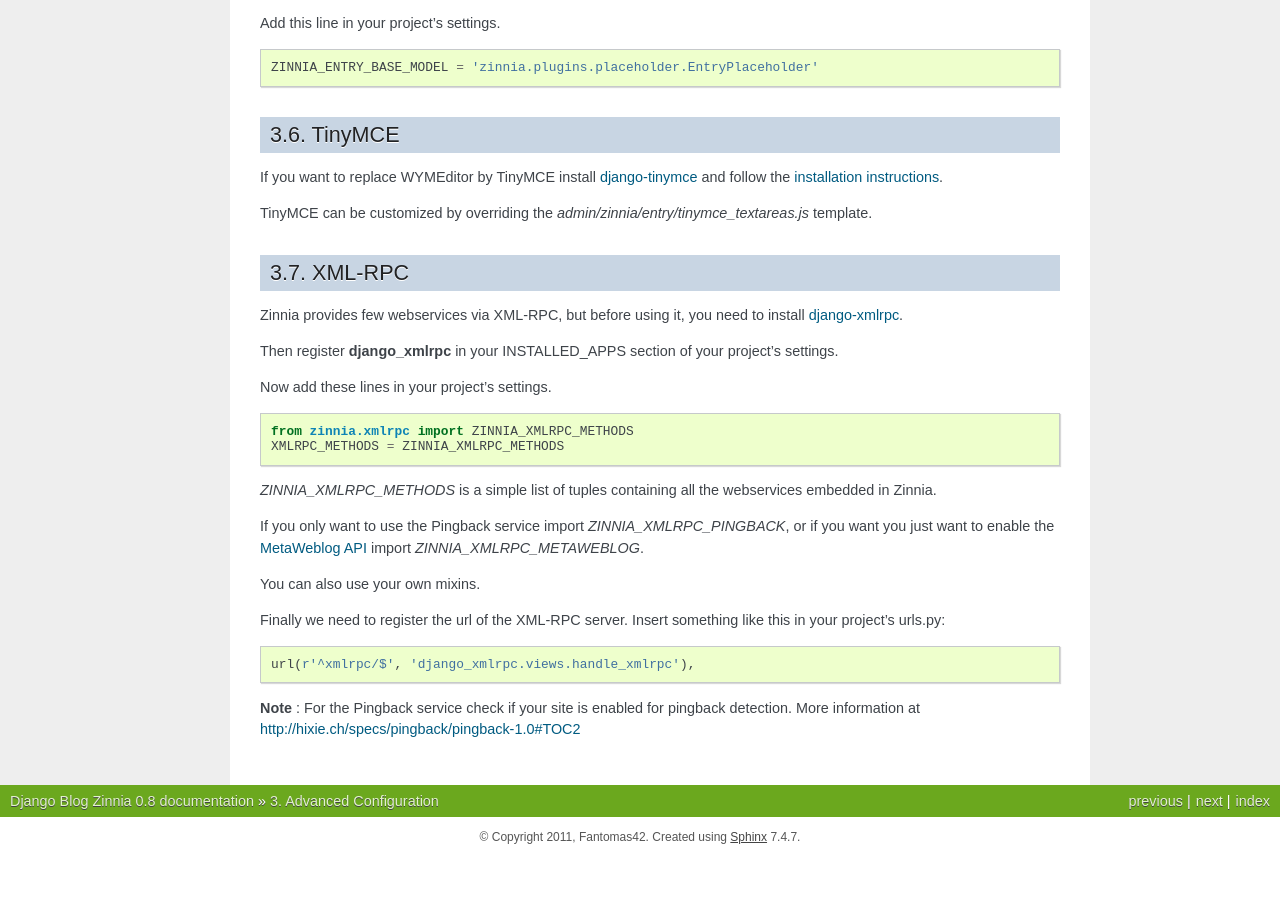
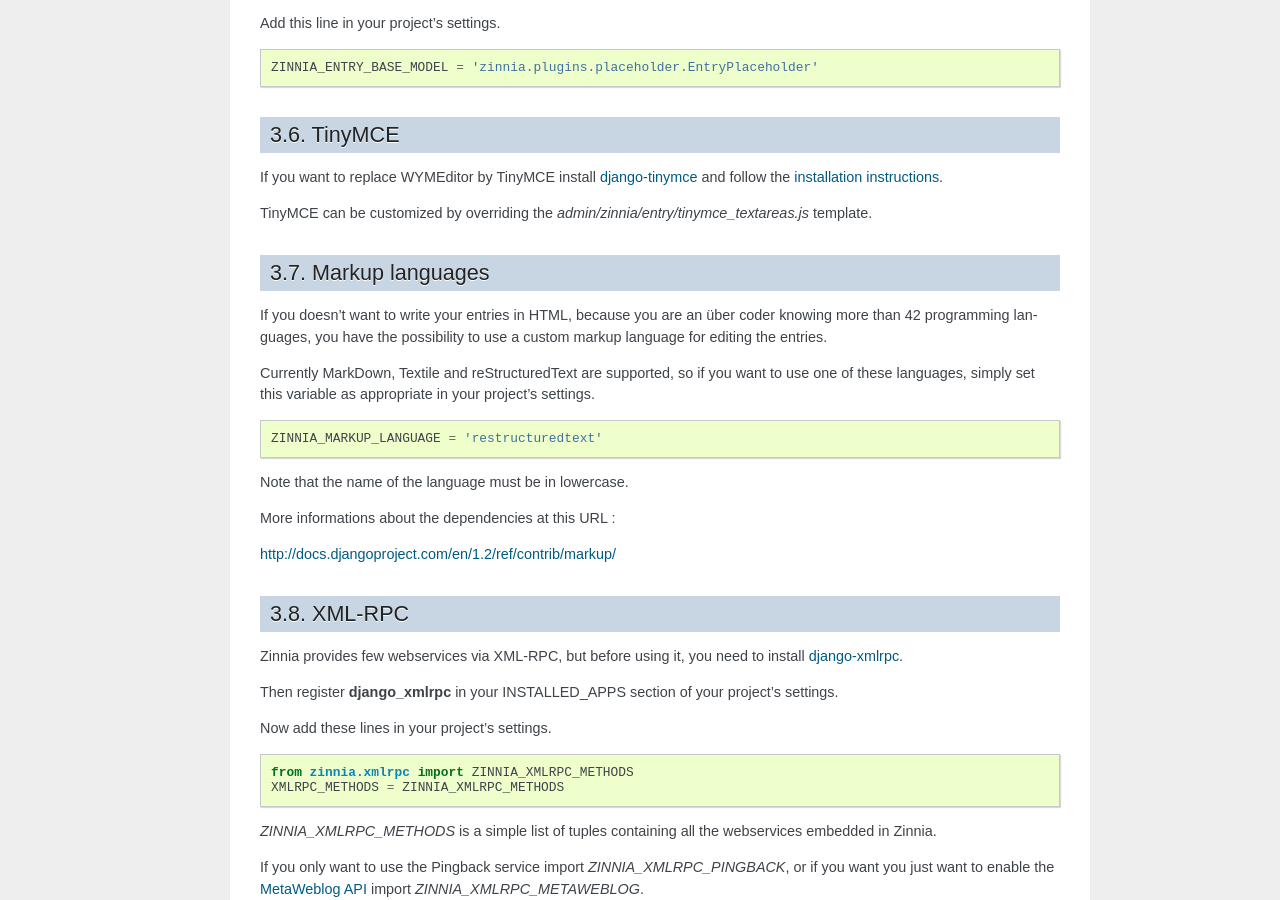
Before and after one commit to Fantomas42/django-blog-zinnia, a Sphinx documentation site: the page built from docs/configuration.rst, in a window 1280 px wide and 900 px high, scrolled down 1762 px. Built offline with Sphinx 7.4.7, drawn with Linux system fonts in a browser that asks for light colours; before the commit the page ends 2619 px from its top, so only the background shows below that; some of the changed text lies outside the part shown.

Commit message:
updating doc and using ZINNIA_MARKUP_LANGUAGE instead of ZINNIA_WYSIWYG for rendering entries

```diff
--- a/README.rst
+++ b/README.rst
@@ -25,6 +25,7 @@
   * Tags and categories views
   * `Advanced search engine`_
   * Prepublication and expiration
+  * Edition in `MarkDown`_, `Textile`_ or `reStructuredText`_
   * Widgets (Popular entries, Similar entries, ...)
   * Spam protection with `Akismet`_
   * Admin dashboard
@@ -66,6 +67,9 @@
 
 .. _`Sitemaps`: http://django-blog-zinnia.com/documentation/configuration/#sitemaps
 .. _`Advanced search engine`: http://django-blog-zinnia.com/documentation/search_engines/#advanced-search-engine
+.. _`MarkDown`: http://daringfireball.net/projects/markdown/
+.. _`Textile`: http://redcloth.org/hobix.com/textile/
+.. _`reStructuredText`: http://docutils.sourceforge.net/rst.html
 .. _`Akismet`: http://akismet.com
 .. _`MetaWeblog API`: http://www.xmlrpc.com/metaWeblogApi
 .. _`Bit.ly`: http://django-blog-zinnia.com/documentation/configuration/#bit-ly
--- a/docs/configuration.rst
+++ b/docs/configuration.rst
@@ -118,6 +118,25 @@
 TinyMCE can be customized by overriding the
 *admin/zinnia/entry/tinymce_textareas.js* template.
 
+Markup languages
+----------------
+
+If you doesn't want to write your entries in HTML, because you are
+an über coder knowing more than 42 programming languages, you have the
+possibility to use a custom markup language for editing the entries.
+
+Currently MarkDown, Textile and reStructuredText are supported,
+so if you want to use one of these languages, simply set this
+variable as appropriate in your project's settings. ::
+
+  ZINNIA_MARKUP_LANGUAGE = 'restructuredtext'
+
+Note that the name of the language must be in lowercase.
+
+More informations about the dependencies at this URL :
+
+http://docs.djangoproject.com/en/1.2/ref/contrib/markup/
+
 XML-RPC
 -------
 
```
Also changed, not shown: docs/faq.rst (+5 -4 lines), docs/settings.rst (+10 -0 lines), 2 other files.
